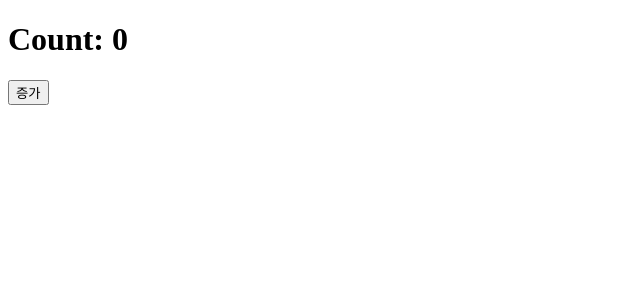
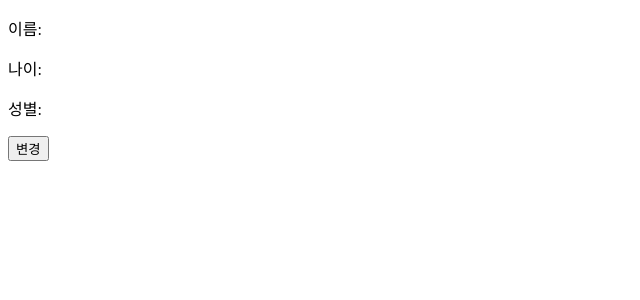
Before and after one commit to fp024/introduction-to-frontend-development-with-react-js-study, a React (Vite) app in the folder chap04/vite-react-chap04/: page / in a window 1280 px wide. Shown: the top 300 px of the page, without its empty margins (0-640 px from the left). Built offline with nearby package versions, Linux system fonts and the light colour scheme.

Commit message:
초깃값 타입 지정 ~ p152

```diff
--- a/chap04/vite-react-chap04/src/App.tsx
+++ b/chap04/vite-react-chap04/src/App.tsx
@@ -1,13 +1,21 @@
 import { useState } from 'react';
 
 export default function App() {
-  const [count, setCount] = useState(0);
-  const clickHandler = () => setCount((count) => count + 1);
+  const [name, setName] = useState<string | null>(null);
+  const [age, setAge] = useState<number | null>(null);
+  const [gender, setGender] = useState<string | null>(null);
+  const clickHandler = () => {
+    setName('Mike');
+    setAge(23);
+    setGender('female');
+  };
 
   return (
     <div>
-      <h1>Count: {count}</h1>
-      <button onClick={clickHandler}>증가</button>
+      <p>이름: {name}</p>
+      <p>나이: {age}</p>
+      <p>성별: {gender}</p>
+      <button onClick={clickHandler}>변경</button>
     </div>
   );
 }
```
